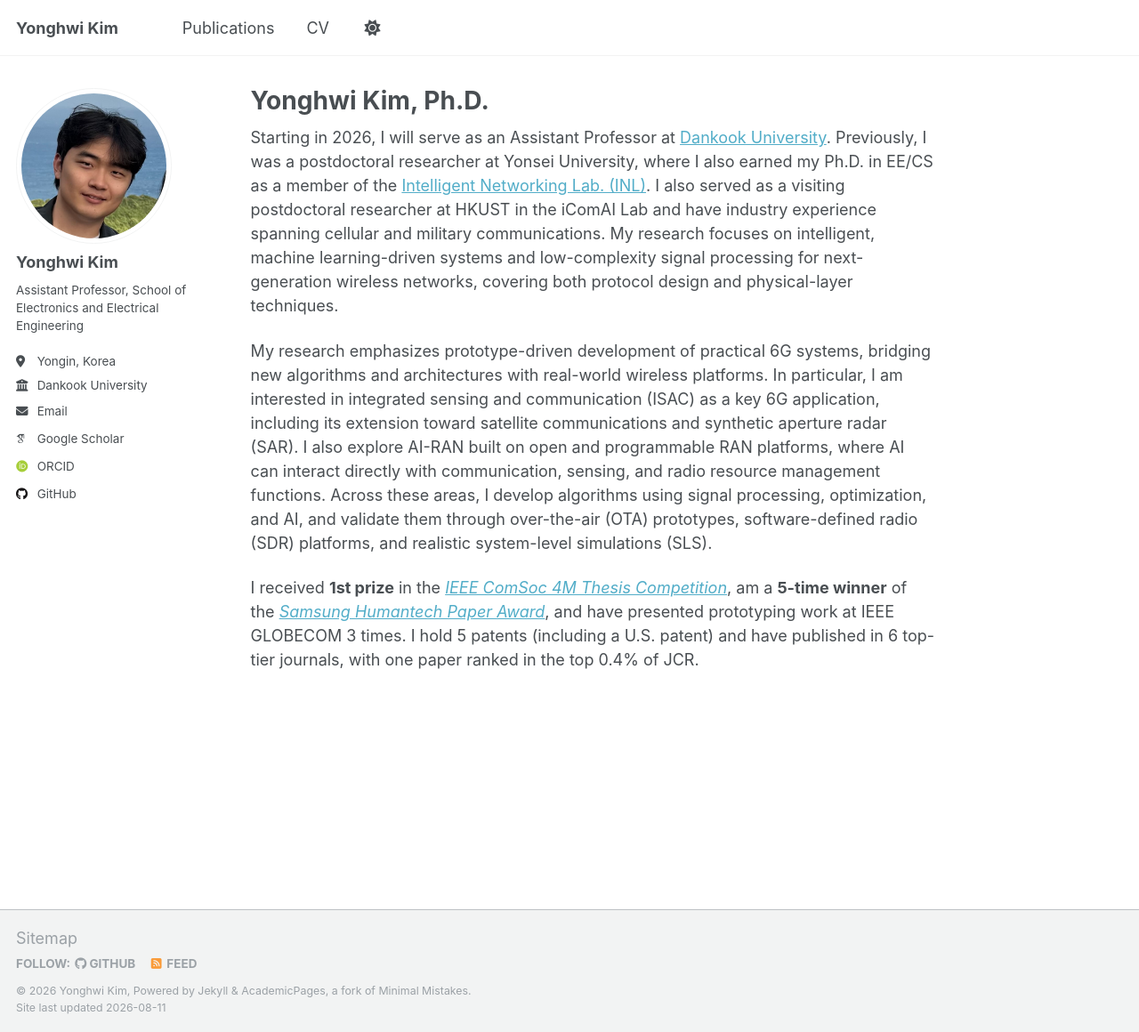
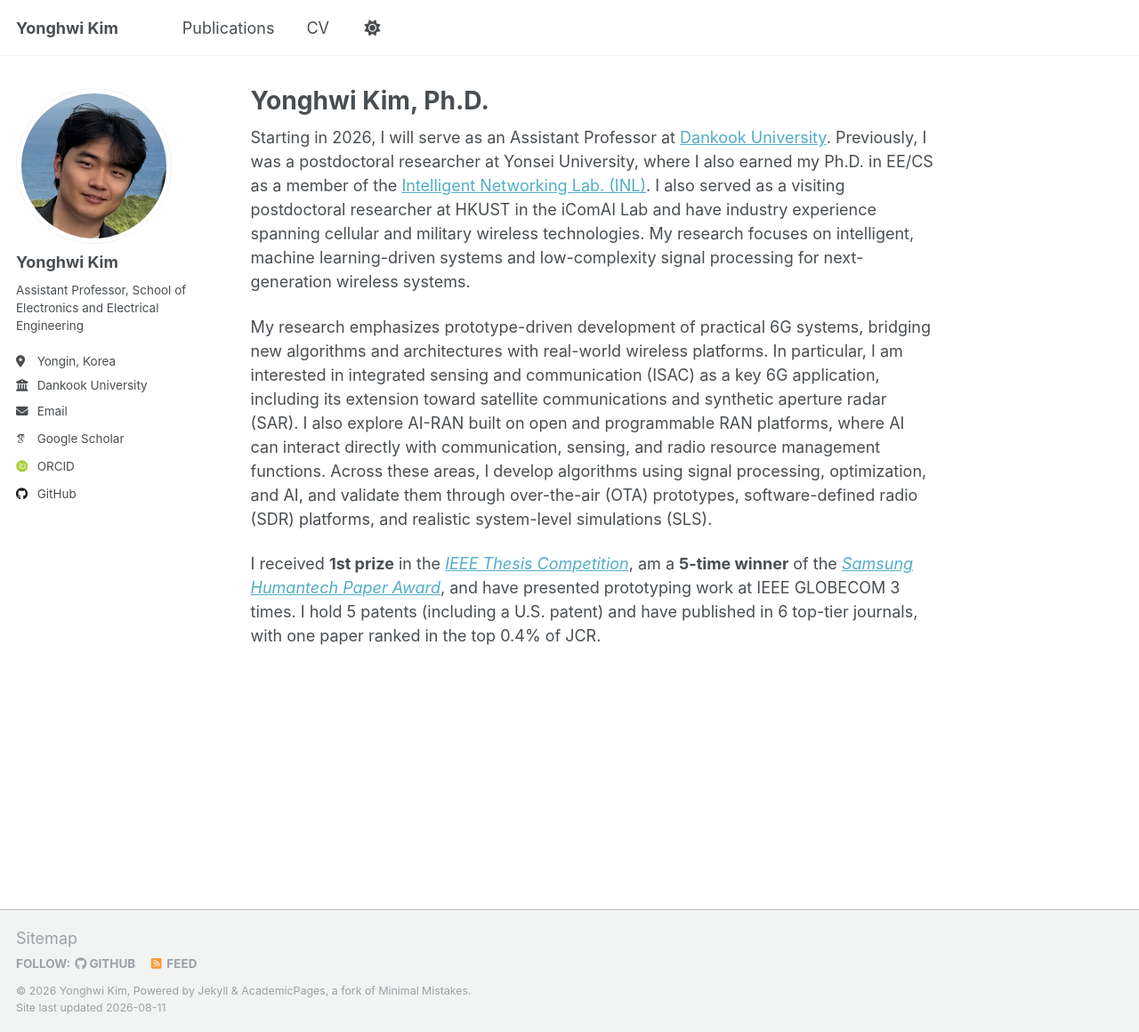
Before and after one commit to yonghwi-erickim/yonghwi-erickim.github.io, a Jekyll site: the page built from _pages/about.md, in a window 1280 px wide and 1160 px high. Shown: the whole window at 89% size. Built offline with Jekyll 4.4.1, drawn with Linux system fonts in a browser that asks for light colours; some web fonts are replaced; a script that is not in the unit is left out.

Commit message:
Update about.md

```diff
--- a/_pages/about.md
+++ b/_pages/about.md
@@ -6,8 +6,8 @@ redirect_from:
   - /about/
   - /about.html
 ---
-Starting in 2026, I will serve as an Assistant Professor at [Dankook University](https://www.dankook.ac.kr/). Previously, I was a postdoctoral researcher at Yonsei University, where I also earned my Ph.D. in EE/CS as a member of the [Intelligent Networking Lab. (INL)](https://cbchae.org). I also served as a visiting postdoctoral researcher at HKUST in the iComAI Lab and have industry experience spanning cellular and military communications. My research focuses on intelligent, machine learning-driven systems and low-complexity signal processing for next-generation wireless networks, covering both protocol design and physical-layer techniques.
+Starting in 2026, I will serve as an Assistant Professor at [Dankook University](https://www.dankook.ac.kr/). Previously, I was a postdoctoral researcher at Yonsei University, where I also earned my Ph.D. in EE/CS as a member of the [Intelligent Networking Lab. (INL)](https://cbchae.org). I also served as a visiting postdoctoral researcher at HKUST in the iComAI Lab and have industry experience spanning cellular and military wireless technologies. My research focuses on intelligent, machine learning-driven systems and low-complexity signal processing for next-generation wireless systems.
 
 My research emphasizes prototype-driven development of practical 6G systems, bridging new algorithms and architectures with real-world wireless platforms. In particular, I am interested in integrated sensing and communication (ISAC) as a key 6G application, including its extension toward satellite communications and synthetic aperture radar (SAR). I also explore AI-RAN built on open and programmable RAN platforms, where AI can interact directly with communication, sensing, and radio resource management functions. Across these areas, I develop algorithms using signal processing, optimization, and AI, and validate them through over-the-air (OTA) prototypes, software-defined radio (SDR) platforms, and realistic system-level simulations (SLS).
 
-I received **1st prize** in the [*IEEE ComSoc 4M Thesis Competition*](https://www.comsoc.org/education-training/ieee-comsoc-four-minute-thesis-4mt-competition/winners), am a **5-time winner** of the [*Samsung Humantech Paper Award*](https://humantech.samsung.com/saitext/index.jsp), and have presented prototyping work at IEEE GLOBECOM 3 times. I hold 5 patents (including a U.S. patent) and have published in 6 top-tier journals, with one paper ranked in the top 0.4% of JCR.
+I received **1st prize** in the [*IEEE Thesis Competition*](https://www.comsoc.org/education-training/ieee-comsoc-four-minute-thesis-4mt-competition/winners), am a **5-time winner** of the [*Samsung Humantech Paper Award*](https://humantech.samsung.com/saitext/index.jsp), and have presented prototyping work at IEEE GLOBECOM 3 times. I hold 5 patents (including a U.S. patent) and have published in 6 top-tier journals, with one paper ranked in the top 0.4% of JCR.
```
